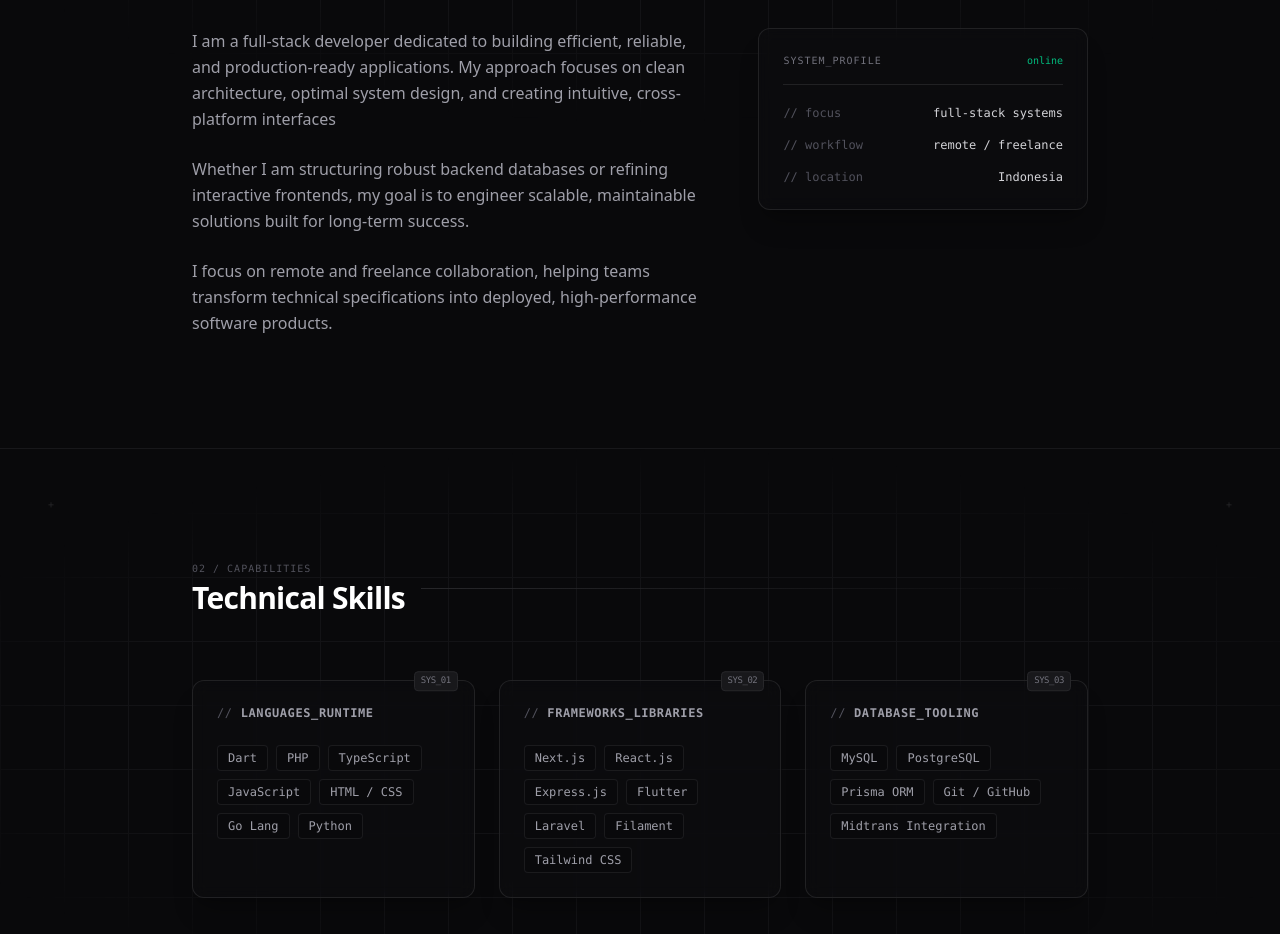
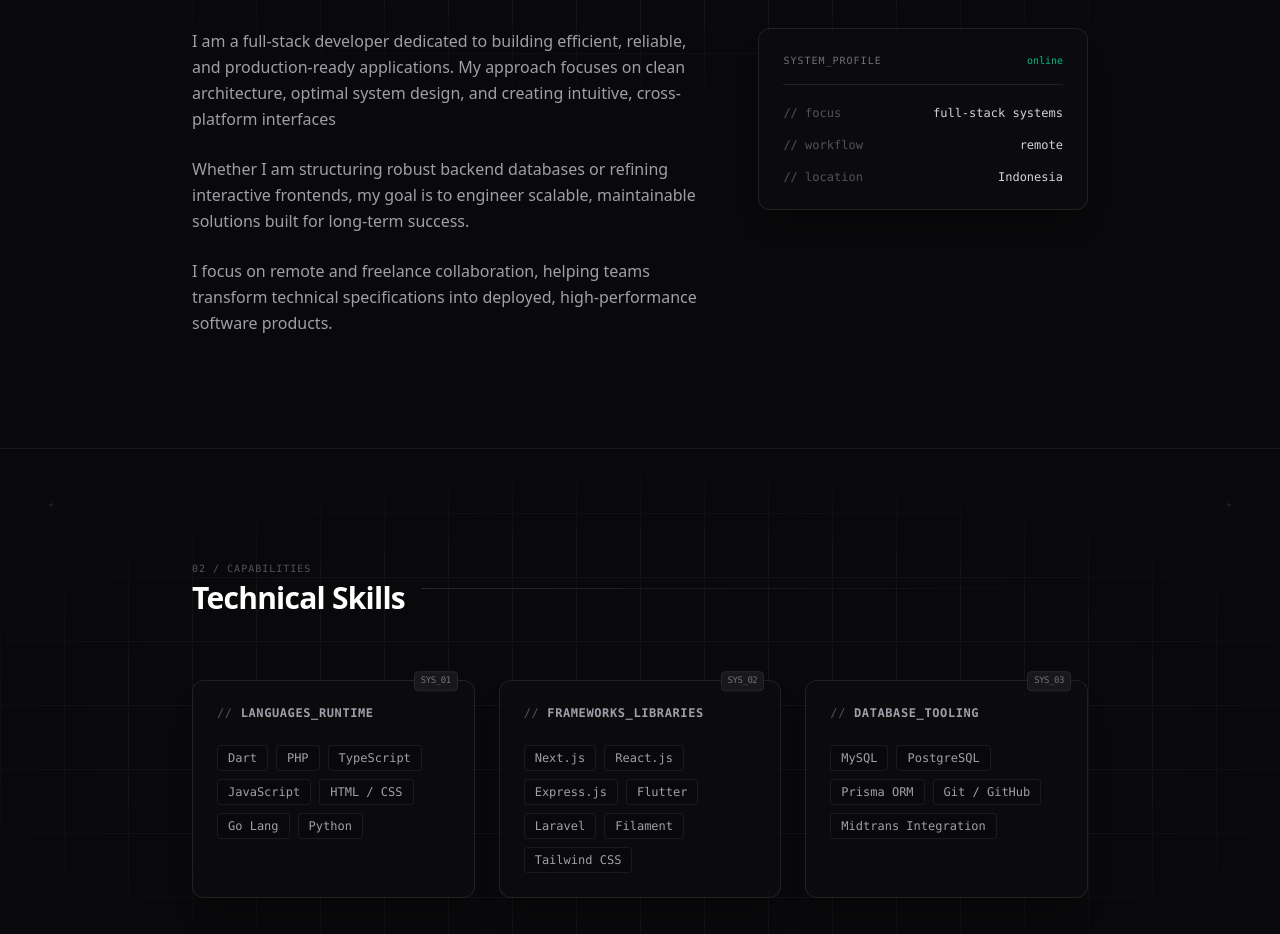
Before and after one commit to Jkz1/webportofolio, a Next.js app: page / in a window 1280 px wide. Shown: the part 940-1874 px from the top of the page. Built offline with nearby package versions, Linux system fonts and the light colour scheme.

Commit message:
Update work status to 'remote' in About section

```diff
--- a/app/sections/About.tsx
+++ b/app/sections/About.tsx
@@ -49,7 +49,7 @@ export default function About() {
                 </div>
                 <div className="flex items-center justify-between gap-4">
                   <dt className="text-zinc-600">{"// workflow"}</dt>
-                  <dd className="text-zinc-300 text-right">remote / freelance</dd>
+                  <dd className="text-zinc-300 text-right">remote</dd>
                 </div>
                 <div className="flex items-center justify-between gap-4">
                   <dt className="text-zinc-600">{"// location"}</dt>
```
